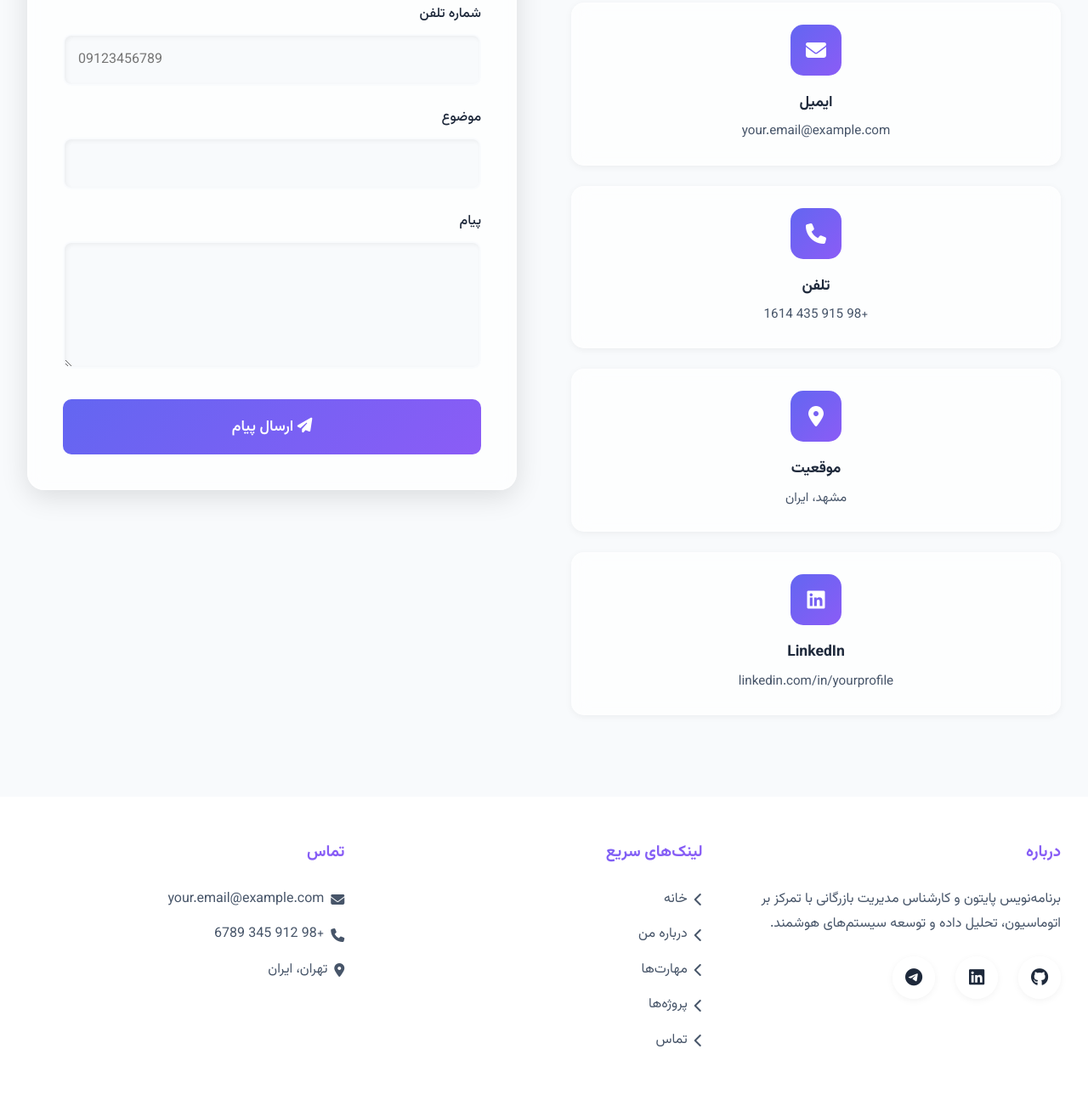
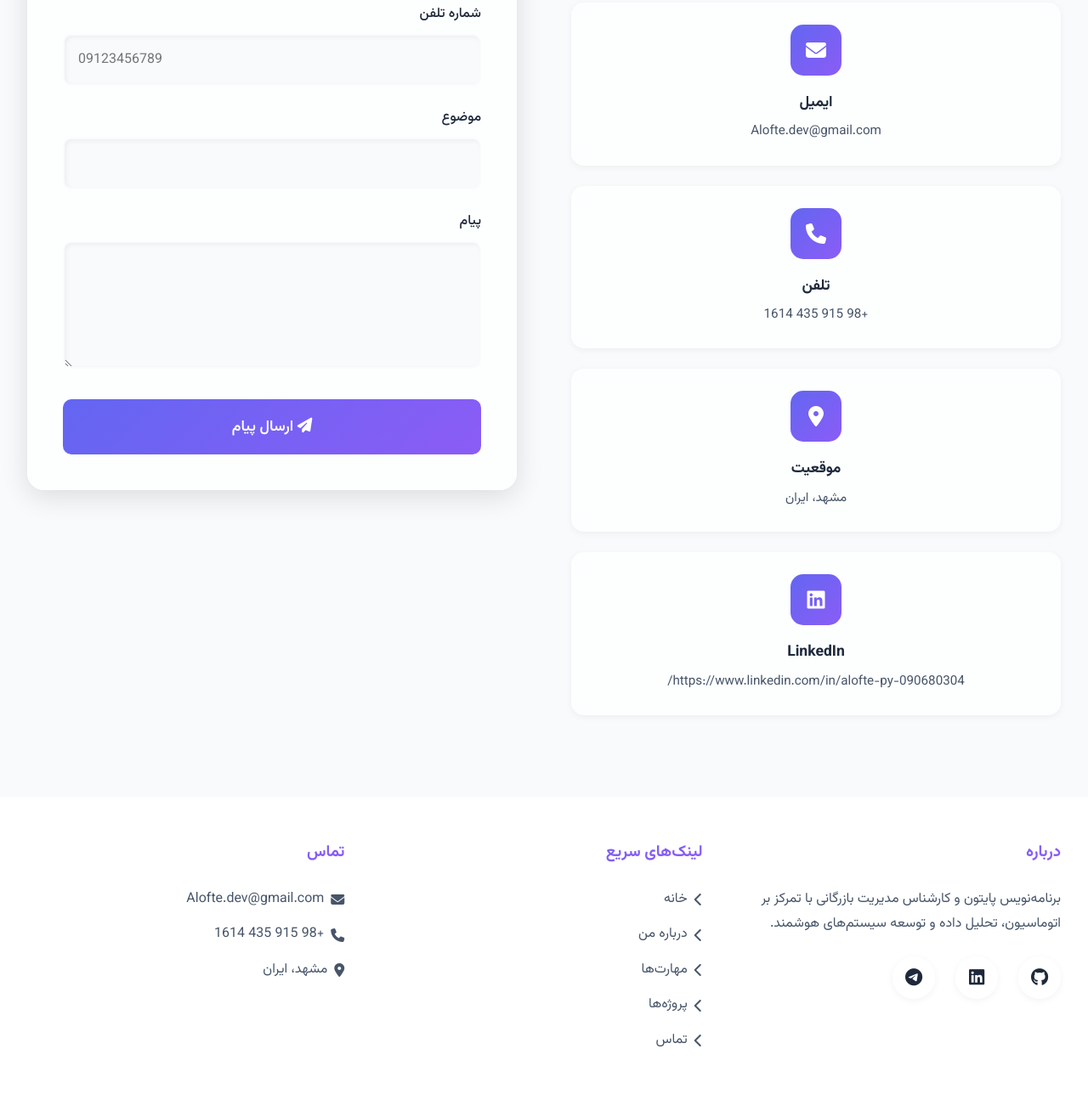
Before and after one commit to Alofte/Alofte-CV, a plain HTML site: page index.html in a window 1280 px wide. Shown: the part 4572-5880 px from the top of the page at 85% size. Drawn offline with nearby package versions, Linux system fonts and the light colour scheme.

Commit message:
Update index.html

```diff
--- a/index.html
+++ b/index.html
@@ -2430,7 +2430,7 @@
                         </div>
                         <div class="contact-details">
                             <h4>ایمیل</h4>
-                            <p>your.email@example.com</p>
+                            <p>Alofte.dev@gmail.com</p>
                         </div>
                     </div>
                     <div class="contact-method">
@@ -2457,7 +2457,7 @@
                         </div>
                         <div class="contact-details">
                             <h4>LinkedIn</h4>
-                            <p>linkedin.com/in/yourprofile</p>
+                            <p>https://www.linkedin.com/in/alofte-py-090680304/</p>
                         </div>
                     </div>
                 </div>
@@ -2524,9 +2524,9 @@
             <div class="footer-section">
                 <h3>تماس</h3>
                 <ul class="footer-links">
-                    <li><i class="fas fa-envelope"></i> your.email@example.com</li>
-                    <li><i class="fas fa-phone"></i> +98 912 345 6789</li>
-                    <li><i class="fas fa-map-marker-alt"></i> تهران، ایران</li>
+                    <li><i class="fas fa-envelope"></i> Alofte.dev@gmail.com</li>
+                    <li><i class="fas fa-phone"></i> +98 915 435 1614</li>
+                    <li><i class="fas fa-map-marker-alt"></i> مشهد، ایران</li>
                 </ul>
             </div>
         </div>
```
